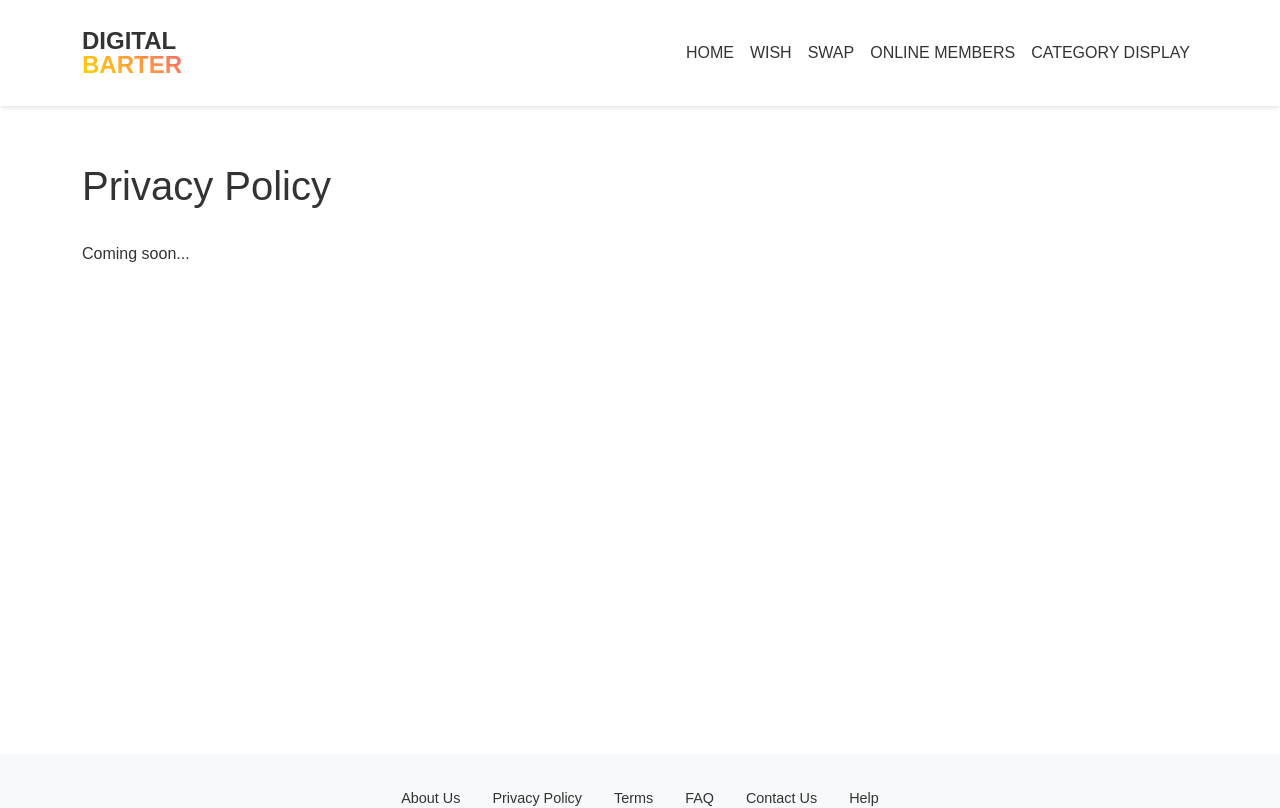
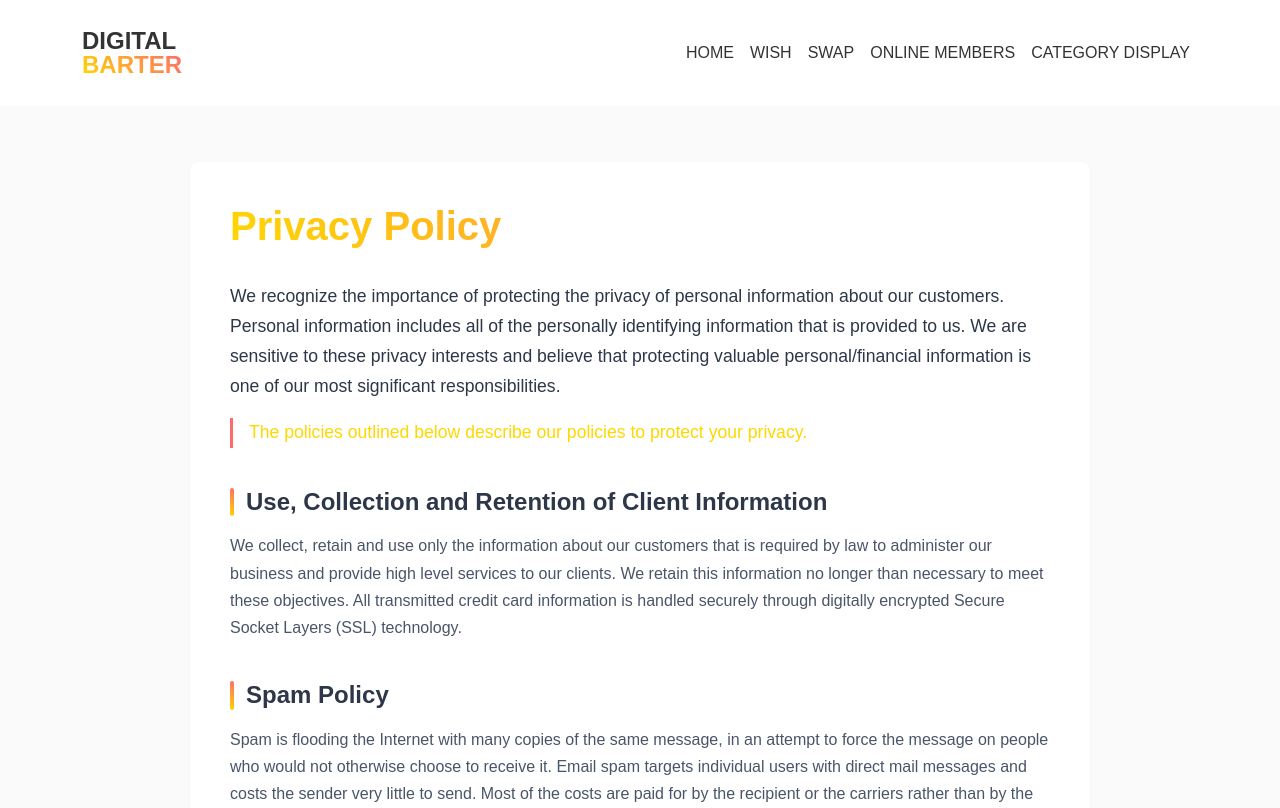
Before and after one commit to Dev-Fel254/digital-barter, a Vue app: page /privacy in a window 1280 px wide. Shown: the top 808 px of the page. Built offline with nearby package versions, Linux system fonts and the light colour scheme.

Commit message:
feat(faq): Implement FAQ page with interactive accordion
- Add expandable/collapsible questions and answers
- Implement smooth transitions and animations
- Add gradient styling and custom toggle icons
- Ensure only one answer is visible at a time

```diff
--- a/src/views/PrivacyView.vue
+++ b/src/views/PrivacyView.vue
@@ -1,9 +1,36 @@
 <template>
   <div class="privacy page-content">
     <div class="container py-4">
-      <h1>Privacy Policy</h1>
-      <div class="content">
-        <p>Coming soon...</p>
+      <div class="privacy-wrapper">
+        <h1 class="gradient-text">Privacy Policy</h1>
+
+        <div class="privacy-section">
+          <p class="intro">We recognize the importance of protecting the privacy of personal information about our customers. Personal
+          information includes all of the personally identifying information that is provided to us. We are sensitive to these
+          privacy interests and believe that protecting valuable personal/financial information is one of our most significant
+          responsibilities.</p>
+
+          <p class="highlight">The policies outlined below describe our policies to protect your privacy.</p>
+        </div>
+
+        <div class="privacy-section">
+          <h2>Use, Collection and Retention of Client Information</h2>
+          <p>We collect, retain and use only the information about our customers that is required by law to administer our
+          business and provide high level services to our clients. We retain this information no longer than necessary to
+          meet these objectives. All transmitted credit card information is handled securely through digitally encrypted
+          Secure Socket Layers (SSL) technology.</p>
+        </div>
+
+        <div class="privacy-section">
+          <h2>Spam Policy</h2>
+          <p>Spam is flooding the Internet with many copies of the same message, in an attempt to force the message on
+          people who would not otherwise choose to receive it. Email spam targets individual users with direct mail
+          messages and costs the sender very little to send. Most of the costs are paid for by the recipient or the carriers
+          rather than by the sender.</p>
+
+          <p>We don't condone the use of spam and the sending of unsolicited email in any form, nor do we control other web
+          sites involvement and/or practices in this area.</p>
+        </div>
       </div>
     </div>
   </div>
@@ -14,3 +41,96 @@ export default {
   name: 'PrivacyView'
 }
 </script>
+
+<style lang="scss" scoped>
+.privacy {
+  background-color: #fafafa;
+}
+
+.privacy-wrapper {
+  max-width: 900px;
+  margin: 0 auto;
+  background: white;
+  padding: 2.5rem;
+  border-radius: 8px;
+  box-shadow: 0 2px 4px rgba(0, 0, 0, 0.05);
+
+  h1 {
+    font-size: 2.5rem;
+    font-weight: 700;
+    margin-bottom: 2rem;
+    background: linear-gradient(45deg, var(--primary-color), var(--secondary-color));
+    -webkit-background-clip: text;
+    background-clip: text;
+    color: transparent;
+  }
+}
+
+.privacy-section {
+  margin-bottom: 2.5rem;
+
+  &:last-child {
+    margin-bottom: 0;
+  }
+
+  h2 {
+    font-size: 1.5rem;
+    color: #2d3748;
+    margin-bottom: 1rem;
+    font-weight: 600;
+    position: relative;
+    padding-left: 1rem;
+
+    &::before {
+      content: '';
+      position: absolute;
+      left: 0;
+      top: 0;
+      height: 100%;
+      width: 4px;
+      background: linear-gradient(45deg, var(--primary-color), var(--secondary-color));
+      border-radius: 2px;
+    }
+  }
+
+  p {
+    color: #4a5568;
+    line-height: 1.7;
+    margin-bottom: 1rem;
+    font-size: 1rem;
+
+    &:last-child {
+      margin-bottom: 0;
+    }
+
+    &.intro {
+      font-size: 1.1rem;
+      color: #2d3748;
+    }
+
+    &.highlight {
+      color: var(--primary-color);
+      font-weight: 500;
+      font-size: 1.1rem;
+      padding-left: 1rem;
+      border-left: 3px solid var(--secondary-color);
+    }
+  }
+}
+
+@media (max-width: 768px) {
+  .privacy-wrapper {
+    padding: 1.5rem;
+  }
+
+  h1 {
+    font-size: 2rem;
+  }
+
+  .privacy-section {
+    h2 {
+      font-size: 1.25rem;
+    }
+  }
+}
+</style>
```
